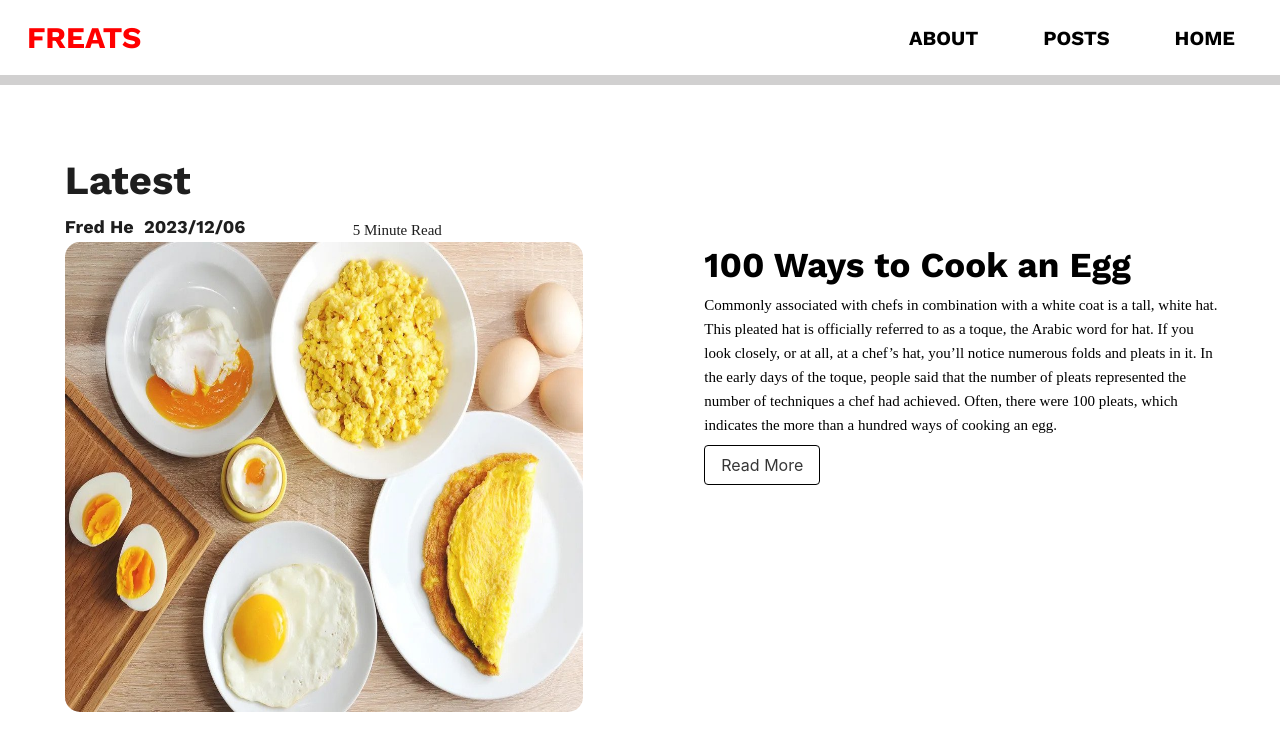
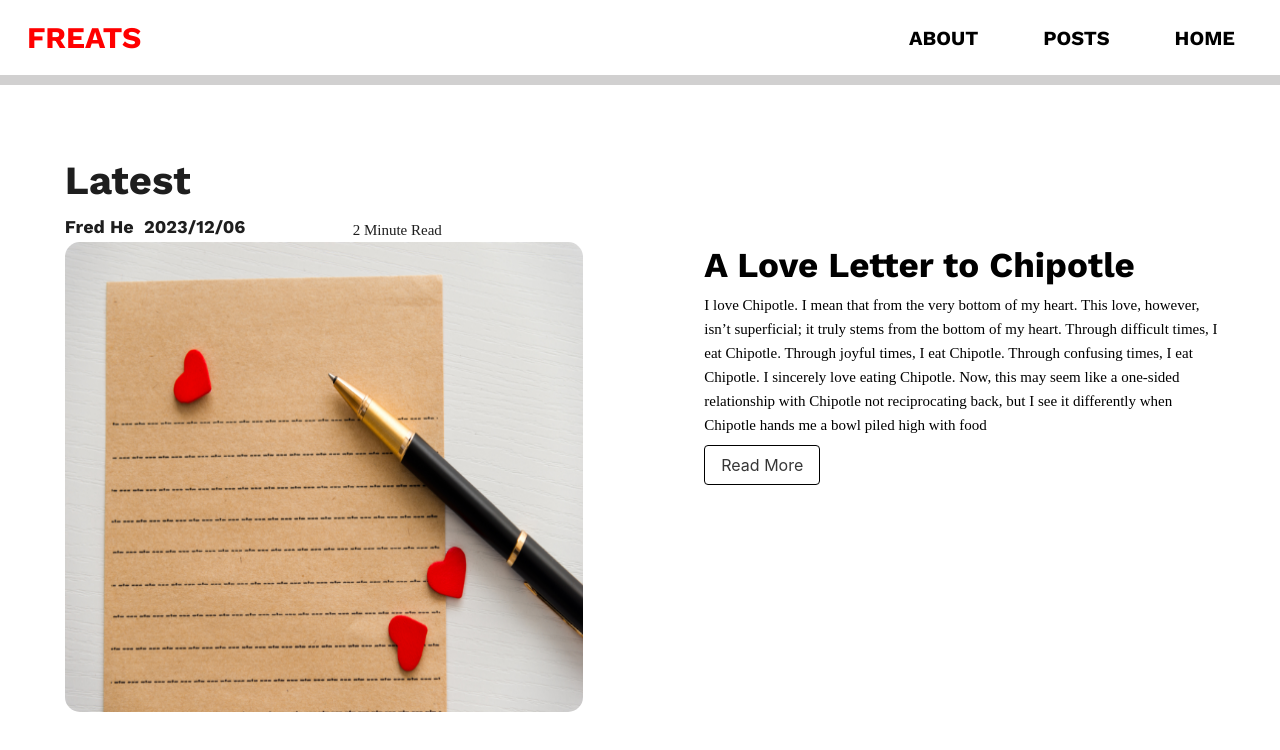
Before and after one commit to fredh2006/freats_blog, a Vue app in the folder freats-blog/: page /home in a window 1280 px wide. Shown: the top 750 px of the page. Built offline with nearby package versions, Linux system fonts and the light colour scheme; a web font is replaced by a local one.

Commit message:
article #5

```diff
--- a/freats-blog/src/views/HomeView.vue
+++ b/freats-blog/src/views/HomeView.vue
@@ -12,19 +12,19 @@ import TheHighlightBanner from '../components/TheHighlightBanner.vue'
         <h1 class="latest">Latest</h1>
         <div class="metadata-container">
           <div class="metadata metadata-text">Fred He&nbsp; 2023/12/06</div>
-          <div class="date metadata-text">5 Minute Read</div>
+          <div class="date metadata-text">2 Minute Read</div>
         </div>
-        <img src="../../public/eggs.jpg" class="preview-image" @click="click" />
+        <img src="../../public/letter.png" class="preview-image" @click="click" />
       </div>
       <div class="container right column" id="home-text">
-        <h1 class="preview-title">100 Ways to Cook an Egg</h1>
+        <h1 class="preview-title">A Love Letter to Chipotle</h1>
         <h1 class="preview-content">
-          Commonly associated with chefs in combination with a white coat is a tall, white hat. This
-          pleated hat is officially referred to as a toque, the Arabic word for hat. If you look
-          closely, or at all, at a chef’s hat, you’ll notice numerous folds and pleats in it. In the
-          early days of the toque, people said that the number of pleats represented the number of
-          techniques a chef had achieved. Often, there were 100 pleats, which indicates the more
-          than a hundred ways of cooking an egg.
+          I love Chipotle. I mean that from the very bottom of my heart. This love, however, isn’t
+          superficial; it truly stems from the bottom of my heart. Through difficult times, I eat
+          Chipotle. Through joyful times, I eat Chipotle. Through confusing times, I eat Chipotle. I
+          sincerely love eating Chipotle. Now, this may seem like a one-sided relationship with
+          Chipotle not reciprocating back, but I see it differently when Chipotle hands me a bowl
+          piled high with food
         </h1>
         <div class="button-container">
           <button class="button read-more" @click="click">Read More</button>
@@ -38,7 +38,7 @@ import TheHighlightBanner from '../components/TheHighlightBanner.vue'
 export default {
   methods: {
     click() {
-      this.$router.push('/posts/65714f598781241967c452ef')
+      this.$router.push('/posts/6587911128276bee86975b85')
     }
   }
 }
```
Also changed, not shown: freats-blog/public/letter.png (added), 16 other files (tests, documents, lock files or other folders).
